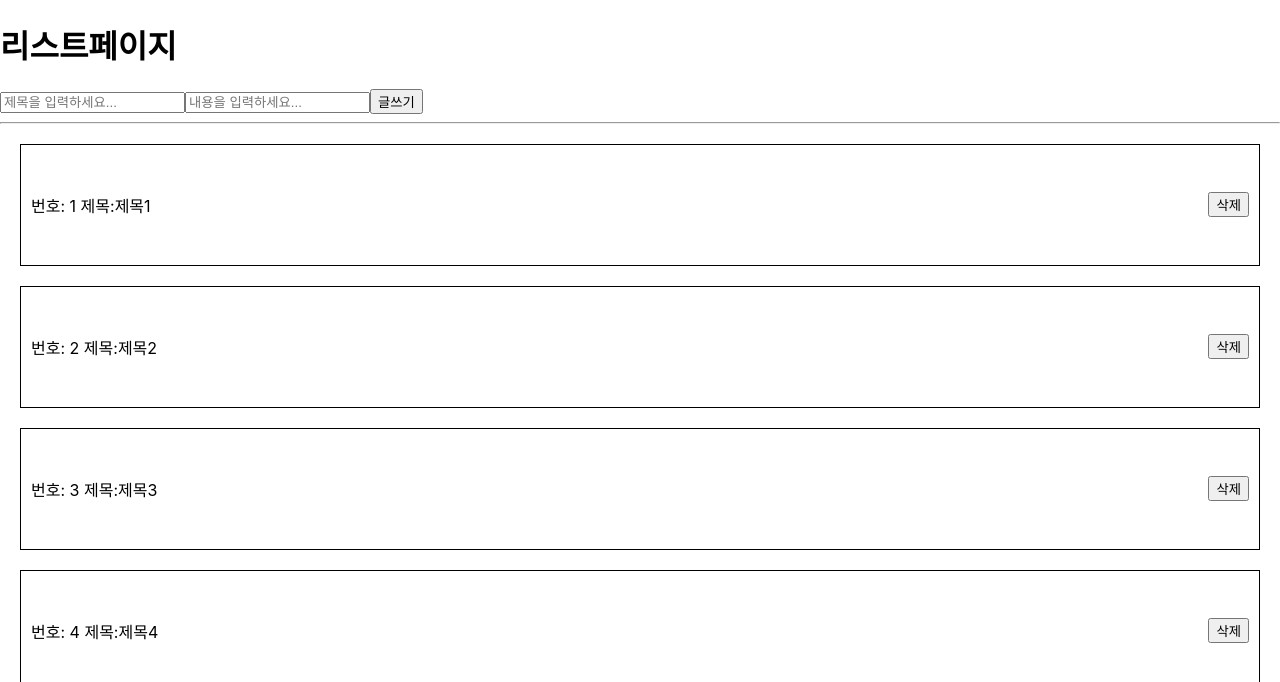
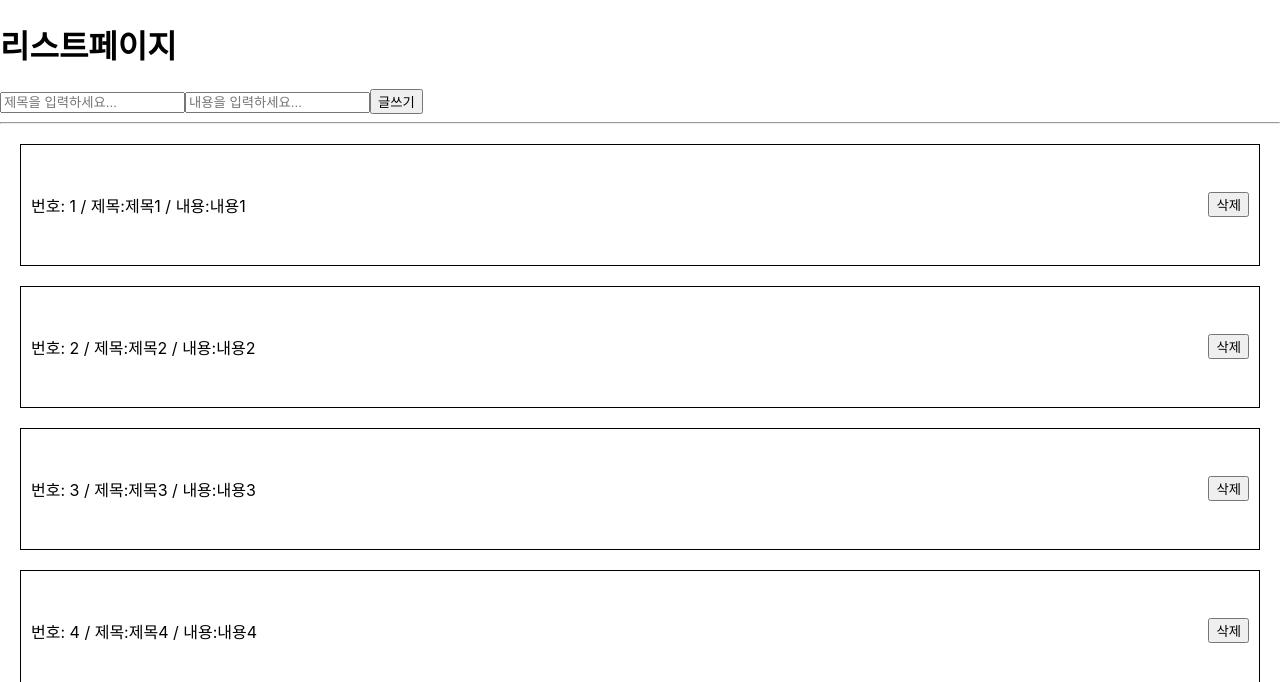
Before and after one commit to HiddenEvent/ReactAndSpring, a React (Create React App) app: page / in a window 1280 px wide. Shown: the top 682 px of the page. Built offline with nearby package versions, Linux system fonts and the light colour scheme; the HTML template or start-up script is replaced by a standard one.

Commit message:
글쓰기에서 Form 데이터 넘기기 위한 setPost 작업

```diff
--- a/src/page/ListPage.js
+++ b/src/page/ListPage.js
@@ -26,8 +26,7 @@ const ListPage = () => {
   ]);
 
   const handleWrite = () => {
-    //ListPage의 setPosts에 무엇을 담아야 함?
-    let post = { id: 6, title: '인풋값' };
+    setPosts([...posts, post]);
   };
 
   const handleForm = (e) => {
@@ -35,7 +34,10 @@ const ListPage = () => {
     console.log(e.target.value);
 
     // ⚡ computed property 네임 (변수의 값을 속성변수로 사용 할 수 있음)
-    setPost({ [e.target.name]: e.target.value });
+    setPost({
+      ...post,
+      [e.target.name]: e.target.value,
+    });
     console.log(post.title);
     console.log(post.content);
   };
@@ -66,7 +68,7 @@ const ListPage = () => {
       {posts.map((post) => (
         <StyledItemBoxDiv>
           <div>
-            번호: {post.id} 제목:{post.title}
+            번호: {post.id} / 제목:{post.title} / 내용:{post.content}
           </div>
           <button>삭제</button>
         </StyledItemBoxDiv>
```
